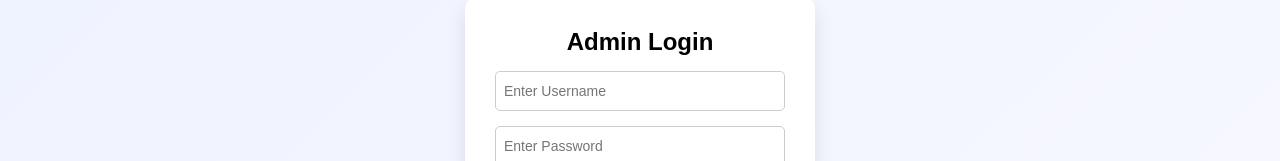
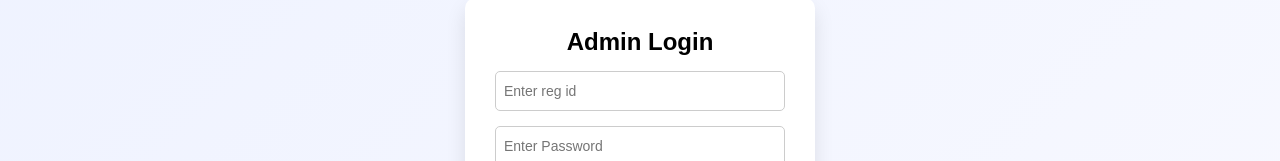
Before and after one commit to gpmakm/GECAbad_feedback_forms, a Next.js app: page /admin in a window 1280 px wide. Shown: the part 336-497 px from the top of the page. Built offline with nearby package versions, Linux system fonts and the light colour scheme.

Commit message:
Removed and casted data type for login

```diff
--- a/src/app/admin/page.jsx
+++ b/src/app/admin/page.jsx
@@ -7,7 +7,7 @@ export default function Login() {
 
   const router = useRouter()
 
-  const [username, setUsername] = useState("")
+  const [username, setUsername] = useState()
   const [password, setPassword] = useState("")
   const [buttonText,setButtonText]=useState("Login")
 
@@ -86,7 +86,7 @@ setButtonText("Logging you in...")
 
         <input
           type="text"
-          placeholder="Enter Username"
+          placeholder="Enter reg id"
           value={username}
           onChange={(e) => setUsername(e.target.value)}
           required
```
